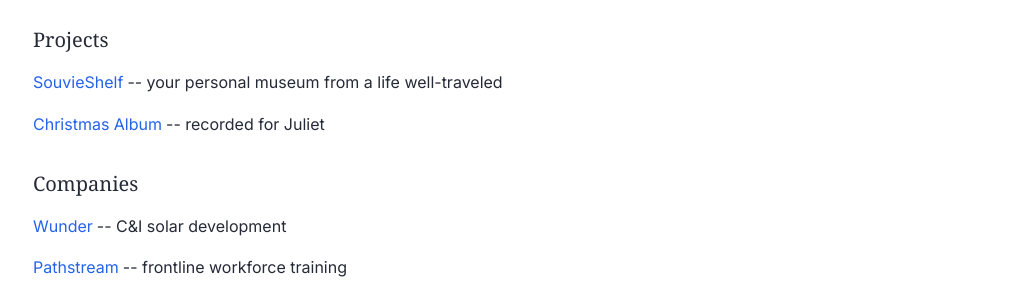
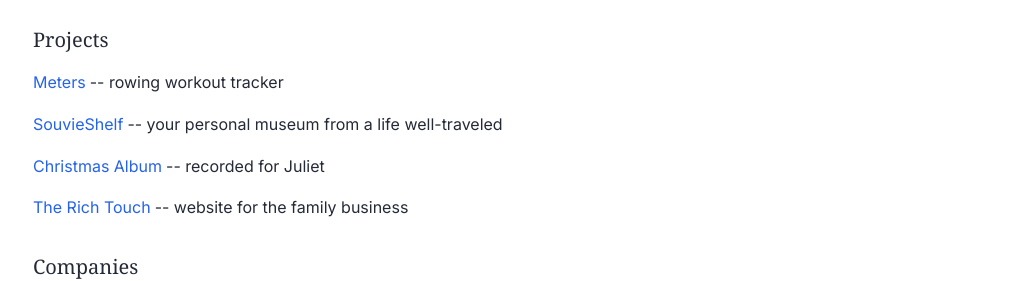
Before and after one commit to jonmgalante/galante-portfolio-hub, a React (Vite) app: page / in a window 1280 px wide. Shown: the part 396-677 px from the top of the page, without its empty margins (127-1151 px from the left). Built offline with nearby package versions, Linux system fonts and the light colour scheme.

Commit message:
add meters, rich touch,  and links to app store

```diff
--- a/src/components/ProjectsSection.tsx
+++ b/src/components/ProjectsSection.tsx
@@ -35,14 +35,24 @@ const ProjectsSection: React.FC<ProjectsSectionProps> = ({ projects, loading })
       ) : (
         <>
           <Project
+            title="Meters"
+            description="rowing workout tracker"
+            link="https://apps.apple.com/us/app/meters-rowing-log/id6757317631"
+          />
+          <Project
             title="SouvieShelf"
             description="your personal museum from a life well-traveled"
-            link="https://souvieshelf.com/auth"
+            link="https://apps.apple.com/us/app/souvieshelf/id6756219216"
           />
           <Project
             title="Christmas Album"
             description="recorded for Juliet"
             link="https://averybearychristmas.com/"
+          />
+          <Project
+            title="The Rich Touch"
+            description="website for the family business"
+            link="https://www.therichtouch.com"
           />
         </>
       )}
```
